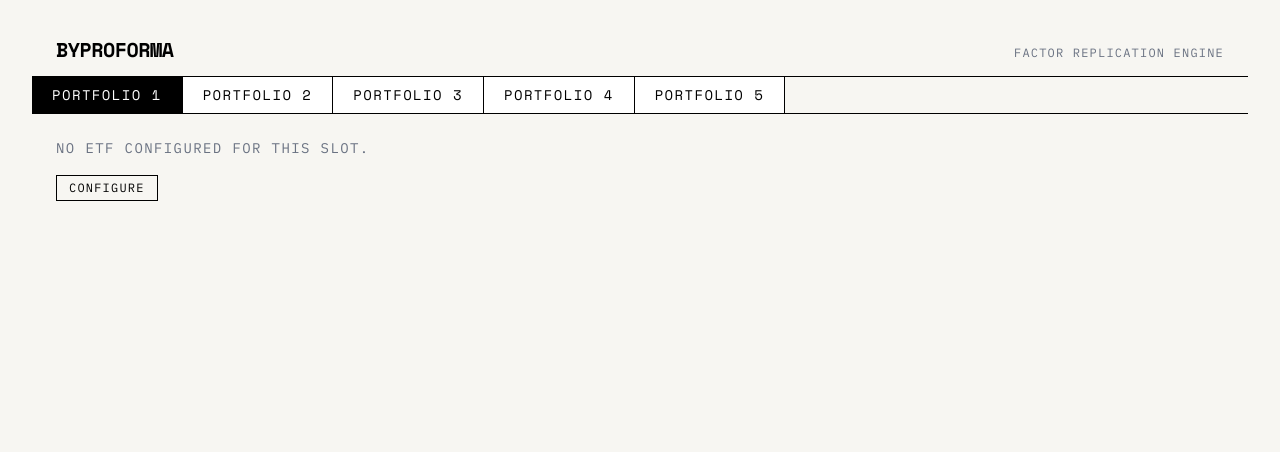
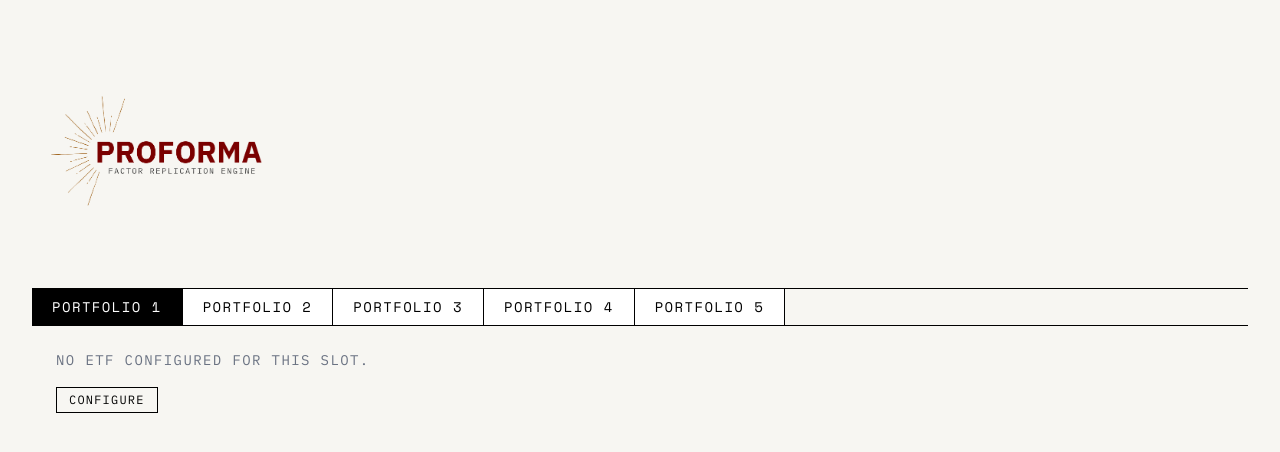
Before and after one commit to postagrarian/byproforma, a Next.js app in the folder web/: page / in a window 1280 px wide. Shown: the top 452 px of the page. Built offline with nearby package versions, Linux system fonts and the light colour scheme; no server answers.

Commit message:
Replace header text with Proforma logo

```diff
--- a/web/components/layout/Header.tsx
+++ b/web/components/layout/Header.tsx
@@ -1,12 +1,16 @@
+import Image from 'next/image'
+
 export default function Header() {
   return (
-    <header className="border-b border-black px-6 py-3 flex items-baseline justify-between">
-      <span className="font-space-mono text-xl tracking-tight font-bold uppercase">
-        byProforma
-      </span>
-      <span className="font-plex-mono text-xs text-gray-500 tracking-widest uppercase">
-        Factor Replication Engine
-      </span>
+    <header className="border-b border-black py-3 flex items-center">
+      <Image
+        src="/logo.png"
+        alt="Proforma — Factor Replication Engine"
+        height={48}
+        width={240}
+        className="object-contain object-left"
+        priority
+      />
     </header>
   )
 }
```
Also changed, not shown: web/public/logo.png (added).
